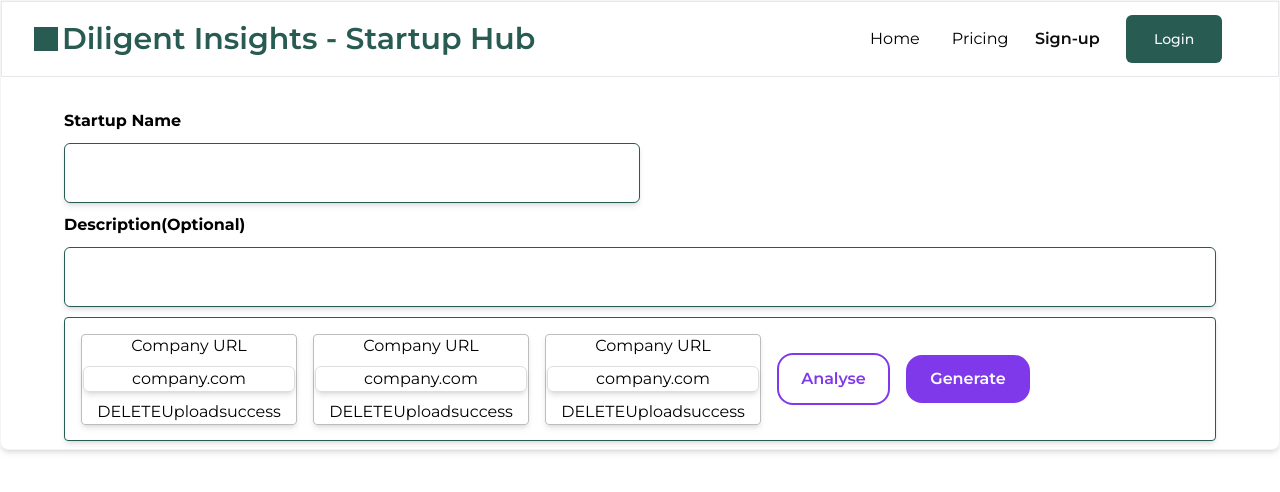
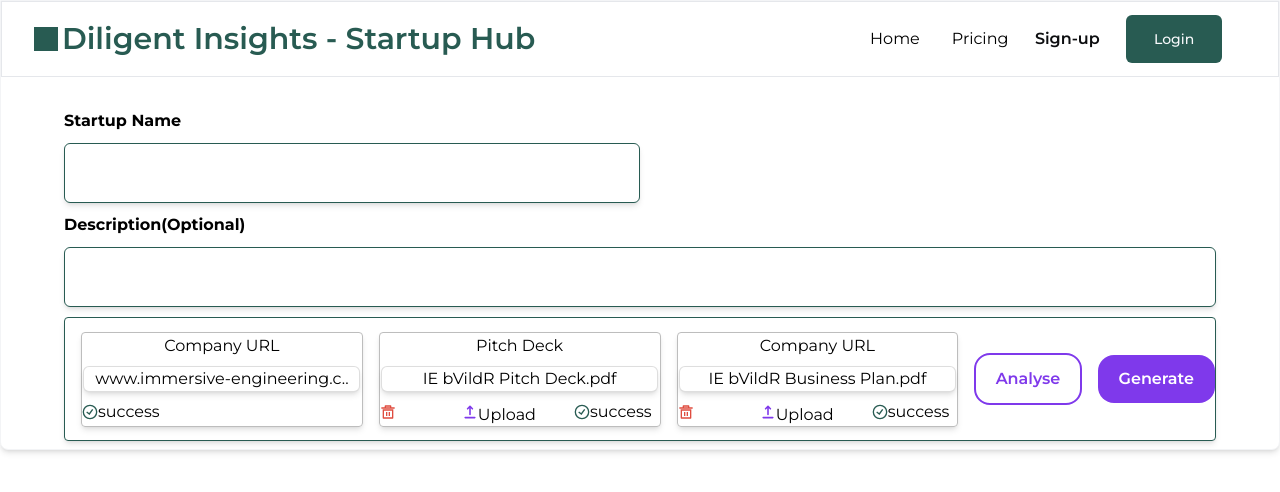
Before and after one commit to Yashgupta9330/task, a Next.js app: page /Investor in a window 1280 px wide. Shown: the top 492 px of the page. Built offline with nearby package versions, Linux system fonts and the light colour scheme.

Commit message:
added card in 3rd page

```diff
--- a/src/app/Investor/page.tsx
+++ b/src/app/Investor/page.tsx
@@ -24,9 +24,9 @@ const page = () => {
       <Label htmlFor="name" className=' text-base font-bold text-left '>Description(Optional)</Label>
       <Input type="text" id="name" className=' border border-[#285B52] shadow-md h-[60px] min-w-[50%]' />
       <div className='border border-[#285B52] shadow-md  w-full rounded h-[124px] mb-2 flex items-center gap-4 flex-start pl-4'>
-        <Investorcard/>
-        <Investorcard/>
-        <Investorcard/>
+        <Investorcard head="Company URL" def="www.immersive-engineering.c.." fl='1'/>
+        <Investorcard head="Pitch Deck" def="IE bVildR Pitch Deck.pdf" fl='0'/>
+        <Investorcard head="Company URL" def="IE bVildR Business Plan.pdf" fl='0'/>
         <Button type='submit' className='w-[113px] h-[48px] bg-[#FFFFFF] font-semibold text-[16px]  px-[8px] py-[24px] leading-8 border border-[2px] border-[#7F39EB] rounded-[16px] text-[#7F39EB]'>Analyse</Button>
         <Button type='submit' className='w-[124px] h-[48px] bg-[#7F39EB] font-semibold text-[16px]  px-[8px] py-[24px] leading-8 text-[#FFFFFF] rounded-[16px]'>Generate</Button>
       </div>
--- a/src/component/investorcard.tsx
+++ b/src/component/investorcard.tsx
@@ -1,10 +1,15 @@
 import React, { useState } from 'react';
+import { RiDeleteBin5Line } from "react-icons/ri";
+import { HiUpload } from "react-icons/hi";
+import { AiOutlineLoading3Quarters } from "react-icons/ai";
+import { GrStatusGood } from "react-icons/gr";
 
-const Investorcard = () => {
-    const [fileName, setFileName] = useState('company.com');
-    const [loading,setLoading]=useState(false)
+const Investorcard = ({head,def,fl}) => {
+    const [fileName, setFileName] = useState(def);
+    const [loading, setLoading] = useState(false);
+
     const handleFileUpload = () => {
-        setLoading(true)
+        setLoading(true);
         const input = document.createElement('input');
         input.type = 'file';
         input.addEventListener('change', handleFile);
@@ -12,27 +17,34 @@ const Investorcard = () => {
     };
 
     const handleFile = (e) => {
-        const file = e.target.files[0];
-        console.log(file);
-        setFileName(file.name);
-        setLoading(false)
+        const file =  e.target.files[0];
+        if (file) {
+            setFileName(file.name);
+            setLoading(false);
+        }
     };
 
     return (
-        <div className='h-[91px] w-[216px] flex flex-col gap-2 border items-center justify-center rounded  border-[#BDBDBD] shadow-md'>
-            <div className="text-center">Company URL</div>
-            <div className='text-center w-[99%] border rounded-md  border-[#BDBDBD80] shadow-md'>{fileName}</div>
-            <div className='flex justify-between'>
-             <button onClick={()=>setFileName('company@url')}>DELETE</button>
-             <button onClick={handleFileUpload}>Upload</button>
-             <div className='flex gap-1'>
-                {loading ? (
-                <div>loading</div>
-                ):(
-               <div>success</div>
-                )
-               }
-             </div>
+        <div className='h-[95px] w-[300px] flex flex-col gap-2 border items-center justify-center rounded border-[#BDBDBD] shadow-md py-4'>
+            <div className="text-center">{head}</div>
+            <input type='text' className='text-center w-[99%] border rounded-md border-[#BDBDBD80] shadow-md' value={fileName} onChange={(e) => setFileName(e.target.value)} />
+            <div className={`flex items-center ${fl === '0' ? 'flex-start' : 'flex-end'} w-full justify-between`}>
+                {fl === '0' &&
+                    <>
+                        <RiDeleteBin5Line className='cursor-pointer text-[#DF4C3F]' onClick={() => setFileName(def)} />
+                        <div className="flex justify-center items-center">
+                            <HiUpload className='text-[#7F39EB] cursor-pointer w-4 h-4' onClick={handleFileUpload} />
+                            <div className="cursor-pointer w-[30px] h-[18px]" onClick={handleFileUpload}>Upload</div>
+                        </div>
+                    </>
+                }
+                <div className='flex gap-2 mr-2 justify-center items-center'>
+                    {loading && <AiOutlineLoading3Quarters className='text-[#7F39EB]' />}
+                    <div className='flex justify-center items-center '>
+                        <GrStatusGood className='text-[#285B52]' />
+                        <div>success</div>
+                    </div>
+                </div>
             </div>
         </div>
     );
```
